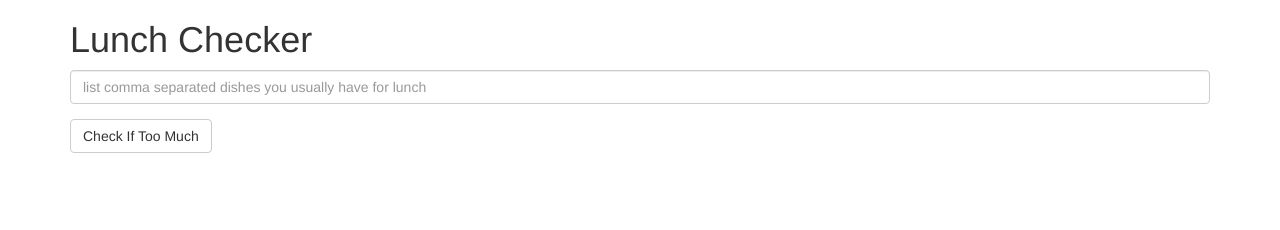
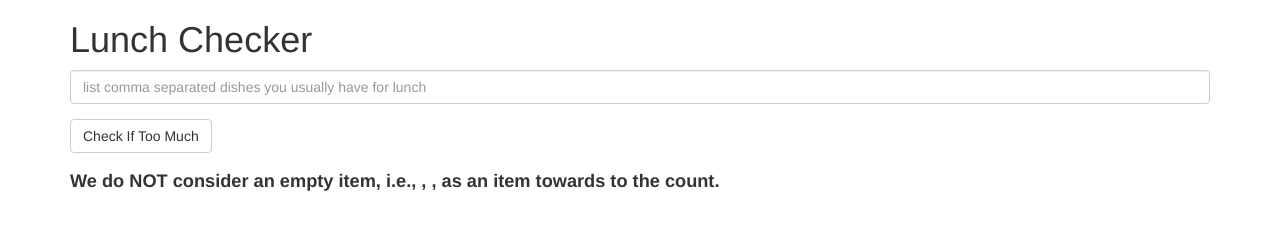
Before and after one commit to vedsarkushwaha/angularJS, a plain HTML site: page mod1/assignment1-starter-code/index.html in a window 1280 px wide. Drawn offline with Linux system fonts and the light colour scheme.

Commit message:
Empty empty check message added in html

```diff
--- a/mod1/assignment1-starter-code/index.html
+++ b/mod1/assignment1-starter-code/index.html
@@ -32,6 +32,8 @@
          </div>
 
          <div class="form-group message">
+           <p>We do NOT consider an empty item, i.e., , , as an item towards to the count.
+           </p>
            <p id="textMessage">
              {{LunchCheckMessage}}
            </p>
```
